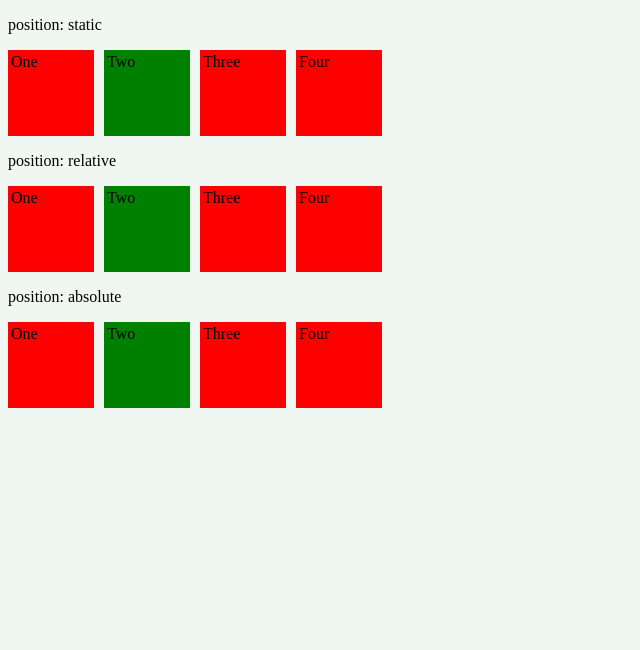
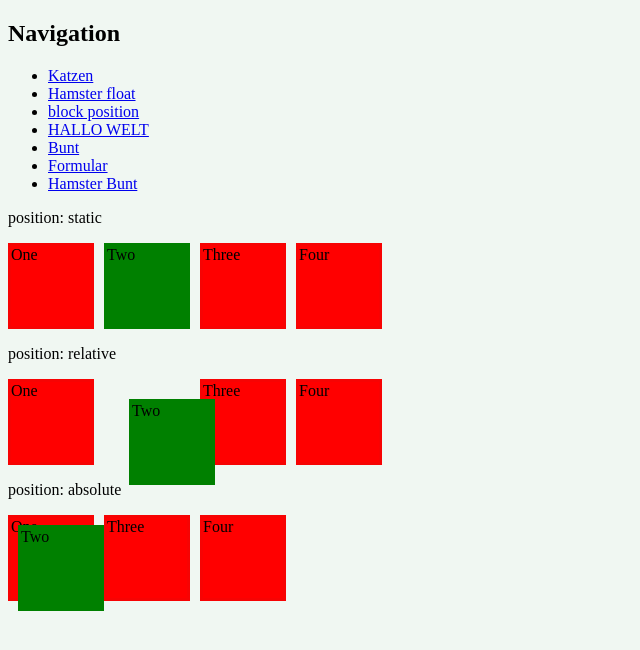
Before and after one commit to abbygayl28/abbygayl28.github.io, a plain HTML site: page aufgabe9/aufgabe10/aufgabe11/position2.html in a window 1280 px wide. Shown: the whole page, without its empty margins (0-640 px from the left). Drawn offline with Linux system fonts and the light colour scheme.

Commit message:
Navigation hinzufügen

```diff
--- a/aufgabe9/aufgabe10/aufgabe11/position2.html
+++ b/aufgabe9/aufgabe10/aufgabe11/position2.html
@@ -20,6 +20,7 @@
         .box-container {
             display: flex;
             flex-wrap: nowrap;
+            position: relative;
         }
         .box {
             border: 3px solid rgb(247, 3, 3);
@@ -35,14 +36,39 @@
 
 
         }
-
-        .
-
-
+        #static {
+            position: static;
+            top: 100px;
+            left: 100px;
+        }
+        #relative {
+            position: relative;
+            top: 20px;
+            left: 25px;
+        }
+        #absolute {
+            position: absolute;
+            top: 10px;
+            left: 10px;
+        }
 
     </style>
 </head>
 <body>
+
+    <nav>
+        <h1>Navigation</h1>
+        <ul>
+           <li><a href="/">Katzen</a></li>
+           <li><a href="https://abbygayl28.github.io/aufgabe9/float.html">Hamster float</a></li>
+           <li><a href="https://abbygayl28.github.io/aufgabe9/aufgabe10/aufgabe11/position2.html">block position</a></li>
+           <li><a href="https://abbygayl28.github.io/box.html">HALLO WELT</a></li>
+           <li><a href="https://abbygayl28.github.io/form.html">Bunt</a></li>
+           <li><a href="https://abbygayl28.github.io/form2.html">Formular</a></li>
+           <li><a href="https://abbygayl28.github.io/aufgabe1/index.html">Hamster Bunt</a></li>
+       </ul>
+     </nav>
+
 <!--
 
 
@@ -74,20 +100,17 @@
 <div id="row1">
     <p>position: static</p>
     <div class="box-container">
-
-
         <div class="box">One</div>
-        <div class="box green">Two</div>
+        <div id="static" class="box green">Two</div>
         <div class="box">Three</div>
         <div class="box">Four</div>
     </div>
 </div>
 <div id="row2">
-
     <p>position: relative</p>
     <div class="box-container">
         <div class="box">One</div>
-        <div class="box green">Two</div>
+        <div id="relative" class="box green">Two</div>
         <div class="box">Three</div>
         <div class="box">Four</div>
     </div>
@@ -96,7 +119,7 @@
     <p>position: absolute</p>
     <div class="box-container">
         <div class="box">One</div>
-        <div class="box green">Two</div>
+        <div id="absolute" class="box green">Two</div>
         <div class="box">Three</div>
         <div class="box">Four</div>
     </div>
```
Also changed, not shown: aufgabe1/index.html (+15 -1 lines), aufgabe9/float.html (+14 -0 lines), box.html (+15 -1 lines), form.html (+13 -0 lines), form2.html (+13 -2 lines), index.html (+13 -0 lines).
